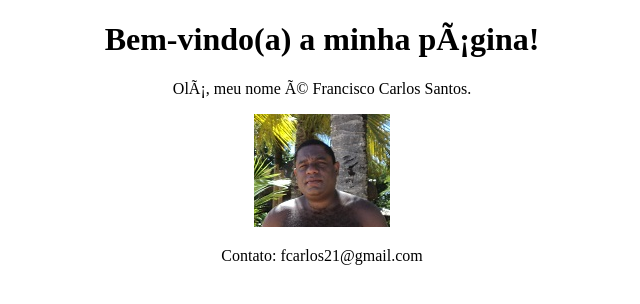
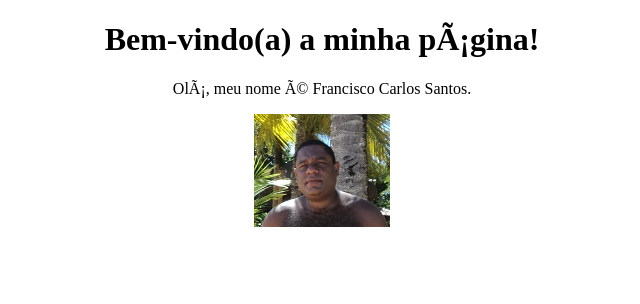
Before and after one commit to fcarlos9/Curso_Git, a plain HTML site: page index.html in a window 1280 px wide. Shown: the whole page, without its empty margins (318-958 px from the left). Drawn offline with Linux system fonts and the light colour scheme.

Commit message:
Alteração contato

```diff
--- a/index.html
+++ b/index.html
@@ -13,6 +13,6 @@
 	</a>
 	</center>
 
-	<p style="text-align:center;">Contato: fcarlos21@gmail.com</p>
+	<p style="text-align:center;"fcarlos21@gmail.com</p>
 </body>
 </html>
```
